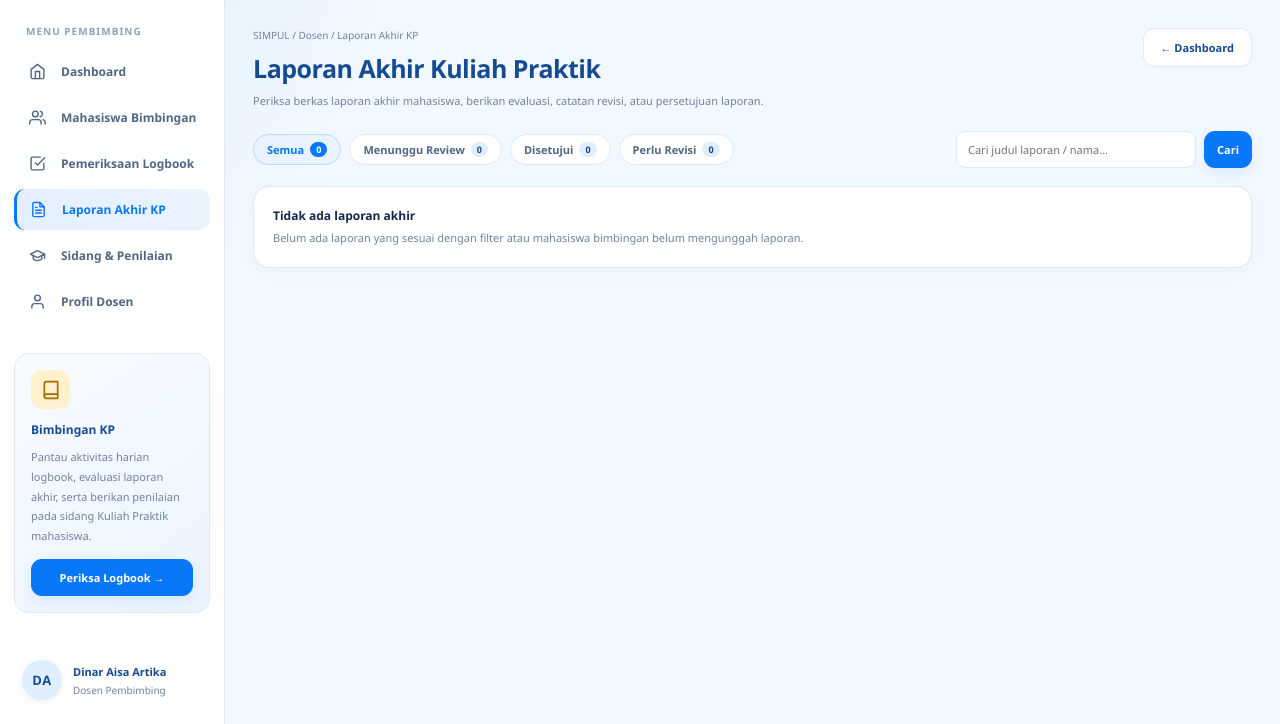
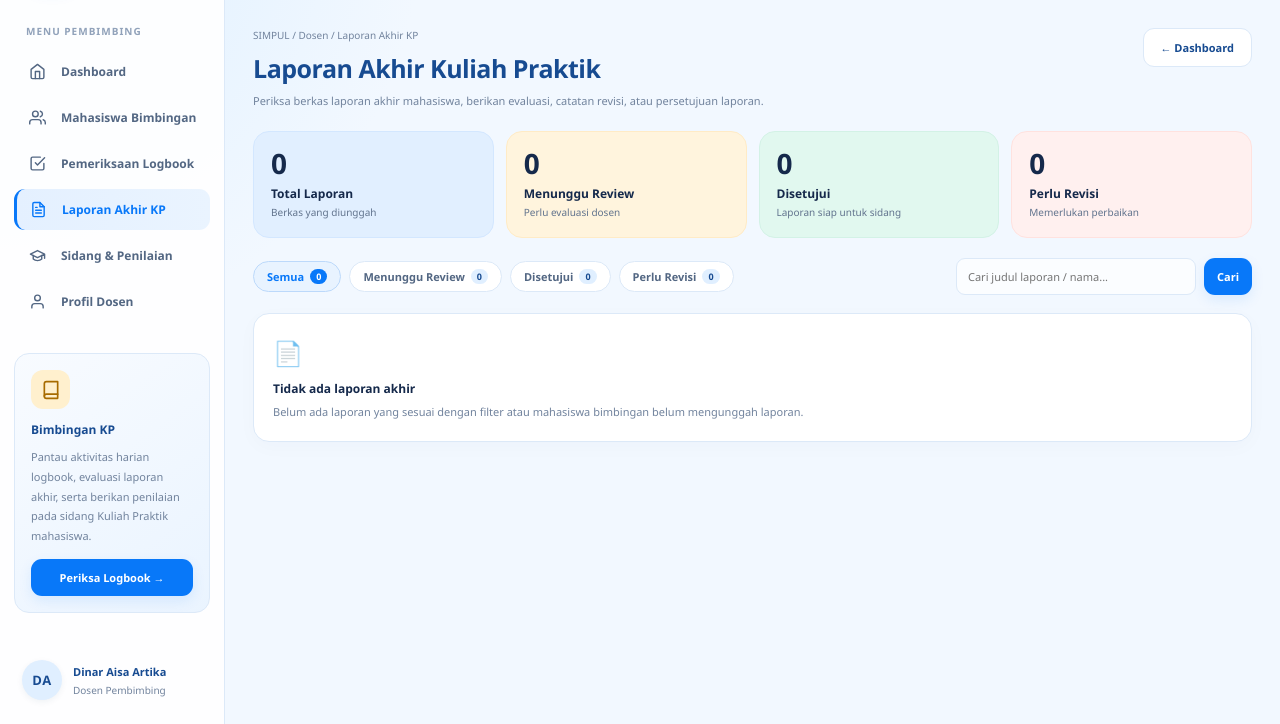
Before and after one commit to TiwiMustikaDewi/simpul_pwl, a Laravel app: page /dosen/laporan in a window 1280 px wide. Shown: the part 76-800 px from the top of the page. Run offline with Laravel 12, Linux system fonts and the light colour scheme; a user stored in the database is signed in; data comes from the database, SQL or seed files in the repository.

Commit message:
feat(dosen): tingkatkan antarmuka verifikasi logbook harian dan review laporan akhir kp

```diff
--- a/resources/views/dosen/laporan/index.blade.php
+++ b/resources/views/dosen/laporan/index.blade.php
@@ -30,6 +30,30 @@
             </ul>
         </div>
     @endif
+
+    <!-- RINGKASAN METRIK LAPORAN -->
+    <div class="stat-grid" style="margin-bottom: 20px;">
+        <div class="stat-card blue">
+            <div class="stat-number">{{ number_format($counts['all']) }}</div>
+            <div class="stat-label">Total Laporan</div>
+            <div class="stat-hint">Berkas yang diunggah</div>
+        </div>
+        <div class="stat-card yellow">
+            <div class="stat-number">{{ number_format($counts['submitted']) }}</div>
+            <div class="stat-label">Menunggu Review</div>
+            <div class="stat-hint">Perlu evaluasi dosen</div>
+        </div>
+        <div class="stat-card green">
+            <div class="stat-number">{{ number_format($counts['approved']) }}</div>
+            <div class="stat-label">Disetujui</div>
+            <div class="stat-hint">Laporan siap untuk sidang</div>
+        </div>
+        <div class="stat-card red">
+            <div class="stat-number">{{ number_format($counts['revision']) }}</div>
+            <div class="stat-label">Perlu Revisi</div>
+            <div class="stat-hint">Memerlukan perbaikan</div>
+        </div>
+    </div>
 
     <!-- FILTER BAR -->
     <div class="filter-bar">
@@ -70,37 +94,50 @@
         @forelse ($reports as $report)
             <article class="panel workflow-panel searchable-card">
                 <div class="workflow-card-heading">
+                    <div style="display: flex; align-items: flex-start; gap: 12px;">
+                        <div class="mini-avatar">
+                            {{ strtoupper(mb_substr($report->student_name, 0, 1)) }}
+                        </div>
                         <div>
                             <h2>{{ $report->title }}</h2>
-                        <p style="font-weight: 700; color: var(--blue-dark); margin-top: 4px;">
-                            {{ $report->student_name }} · {{ $report->npm }}
+                            <p style="font-weight: 700; color: var(--blue-dark); margin-top: 3px;">
+                                {{ $report->student_name }} · <span style="color: var(--muted); font-size: 11px;">{{ $report->npm }}</span>
                             </p>
-                        <small style="color: var(--muted);">
+                            <small style="color: var(--muted); display: block; margin-top: 2px;">
                                 Tempat KP: {{ $report->company_name }} · "{{ $report->internship_title }}"
                                 · Diunggah: {{ \Carbon\Carbon::parse($report->created_at)->locale('id')->translatedFormat('d F Y, H:i') }}
                             </small>
+                        </div>
                     </div>
                     <span class="status-pill {{ $report->status }}">
                         {{ ['submitted' => 'Menunggu review', 'approved' => 'Disetujui', 'revision' => 'Perlu revisi'][$report->status] ?? $report->status }}
                     </span>
                 </div>
 
-                <div style="margin: 14px 0 10px;">
+                <!-- Kartu Unduhan Berkas -->
+                <div class="doc-file-card">
+                    <div class="doc-file-meta">
+                        <div class="doc-file-icon">PDF</div>
+                        <div>
+                            <strong style="color: var(--blue-dark); font-size: 12px; display: block;">{{ $report->title }}</strong>
+                            <small style="color: var(--muted); font-size: 10px;">Berkas Laporan Akhir Mahasiswa</small>
+                        </div>
+                    </div>
                     <a href="{{ route('dosen.reports.download', $report->id) }}" class="btn btn-outline btn-sm">
-                        Unduh Berkas Laporan
+                        Unduh Berkas Laporan 📥
                     </a>
                 </div>
 
                 @if ($report->feedback)
                     <div class="review-note">
-                        <strong>Catatan Evaluasi / Feedback:</strong> {{ $report->feedback }}
+                        <strong>Catatan Evaluasi / Feedback Dosen:</strong> {{ $report->feedback }}
                     </div>
                 @endif
 
                 <form action="{{ route('dosen.reports.review', $report->id) }}" method="POST" class="workflow-form form-grid" style="margin-top: 14px; padding-top: 14px; border-top: 1px dashed var(--border);">
                     @csrf
                     <label class="form-field">
-                        <span>Status Persetujuan</span>
+                        <span>Status Persetujuan Laporan</span>
                         <select name="status" class="form-control" required>
                             <option value="approved" {{ $report->status === 'approved' ? 'selected' : '' }}>✓ Setujui Laporan</option>
                             <option value="revision" {{ $report->status === 'revision' ? 'selected' : '' }}>⚠ Minta Revisi Laporan</option>
@@ -109,7 +146,7 @@
 
                     <label class="form-field form-field-wide">
                         <span>Catatan Masukan / Uraian Revisi Laporan</span>
-                        <textarea name="feedback" rows="3" class="form-control" placeholder="Tuliskan catatan evaluasi isi, format, atau revisi laporan...">{{ old('feedback', $report->feedback) }}</textarea>
+                        <textarea name="feedback" rows="3" class="form-control" placeholder="Tuliskan catatan evaluasi isi, format penulisan, atau bab yang perlu diperbaiki...">{{ old('feedback', $report->feedback) }}</textarea>
                     </label>
 
                     <div class="form-field-wide form-actions">
@@ -119,6 +156,7 @@
             </article>
         @empty
             <div class="panel empty-state">
+                <div style="font-size: 24px; margin-bottom: 6px;">📄</div>
                 <strong>Tidak ada laporan akhir</strong>
                 Belum ada laporan yang sesuai dengan filter atau mahasiswa bimbingan belum mengunggah laporan.
             </div>
```
Also changed, not shown: resources/views/dosen/logbook/index.blade.php (+40 -10 lines). Lines whose indentation alone changed are shown as unchanged.
